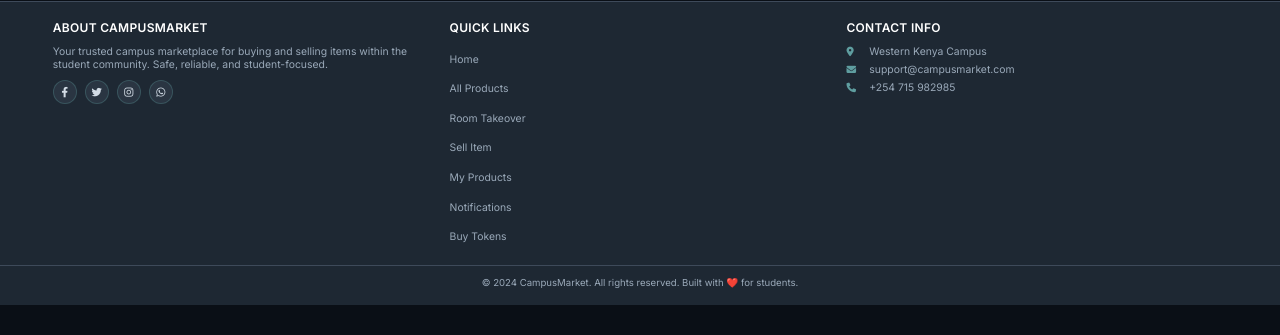
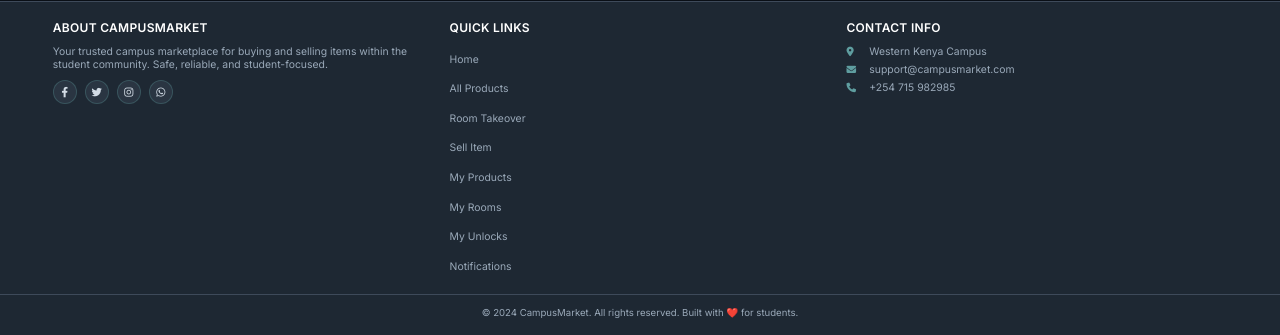
Before and after one commit to krypt-69/JOOUSTMARKETPLACE, a Flask app: page /rooms/my-unlocks in a window 1280 px wide; the page is wider, and only the part inside the window is pictured. Shown: the part 853-1188 px from the top of that part. Before the commit the page ends 1158 px from the top of that part, so only its background shows below. Run offline with Flask 3, Linux system fonts and the light colour scheme; a user stored in the database is signed in; data comes from the database, SQL or seed files in the repository; both versions use the stored data as it was after the commit; some libraries are stand-ins or nearby versions.

Commit message:
template fix

```diff
--- a/app/templates/base.html
+++ b/app/templates/base.html
@@ -7,7 +7,6 @@
     <link href="https://cdnjs.cloudflare.com/ajax/libs/font-awesome/6.4.0/css/all.min.css" rel="stylesheet">
     <link href="https://fonts.googleapis.com/css2?family=Inter:wght@300;400;500;600;700&display=swap" rel="stylesheet">
 
-    <!-- CSS files -->
     <!-- CSS files -->
     <link rel="stylesheet" href="{{ url_for('static', filename='css/main.css') }}">
     <link rel="stylesheet" href="{{ url_for('static', filename='css/navigation.css') }}">
@@ -22,7 +21,7 @@
     <link rel="stylesheet" href="{{ url_for('static', filename='css/edit_contact.css') }}">
     <link rel="stylesheet" href="{{ url_for('static', filename='css/unlock.css') }}">
     <link rel="stylesheet" href="{{ url_for('static', filename='css/notifications.css') }}">
-<link rel="stylesheet" href="{{ url_for('static', filename='css/announcements.css') }}">  <!-- ADD THIS -->
+    <link rel="stylesheet" href="{{ url_for('static', filename='css/announcements.css') }}">
 
     <script src="https://cdn.jsdelivr.net/npm/sweetalert2@11"></script>
 </head>
@@ -44,7 +43,6 @@
                 <a href="{{ url_for('products.all_products') }}">
                     <i class="fas fa-shopping-bag"></i>Products
                 </a>
-                <!-- NEW: Room Takeover Link -->
                 <a href="{{ url_for('rooms.index') }}">
                     <i class="fas fa-door-open"></i>Rooms
                 </a>
@@ -58,6 +56,12 @@
                     </a>
                     <a href="{{ url_for('products.my_products_list') }}">
                         <i class="fas fa-box"></i>My Items
+                    </a>
+                    <a href="{{ url_for('rooms.my_listings') }}">
+                        <i class="fas fa-door-open"></i>My Rooms
+                    </a>
+                    <a href="{{ url_for('rooms.my_unlocks') }}">
+                        <i class="fas fa-eye"></i>My Unlocks
                     </a>
                     <a href="{{ url_for('main.notification') }}">
                         <i class="fas fa-bell"></i>Notifications
@@ -83,7 +87,7 @@
         </div>
     </nav>
 
-    <!-- ENHANCED Mobile Bottom Navigation -->
+    <!-- Mobile Bottom Navigation -->
     <nav class="mobile-bottom-nav">
         <div class="mobile-nav-container" id="mobileNavContainer">
             <a href="{{ url_for('main.index') }}" class="mobile-nav-item">
@@ -94,7 +98,6 @@
                 <i class="fas fa-shopping-bag"></i>
                 <span>Products</span>
             </a>
-            <!-- NEW: Room Takeover Mobile Link -->
             <a href="{{ url_for('rooms.index') }}" class="mobile-nav-item">
                 <i class="fas fa-door-open"></i>
                 <span>Rooms</span>
@@ -113,10 +116,17 @@
                     <i class="fas fa-box"></i>
                     <span>My Items</span>
                 </a>
+                <a href="{{ url_for('rooms.my_listings') }}" class="mobile-nav-item">
+                    <i class="fas fa-door-open"></i>
+                    <span>My Rooms</span>
+                </a>
+                <a href="{{ url_for('rooms.my_unlocks') }}" class="mobile-nav-item">
+                    <i class="fas fa-eye"></i>
+                    <span>My Unlocks</span>
+                </a>
                 <a href="{{ url_for('main.notification') }}" class="mobile-nav-item notification-item">
                     <i class="fas fa-bell"></i>
                     <span>Alerts</span>
-                    <span class="notification-badge">3</span>
                 </a>
                 <a href="{{ url_for('announcements.index') }}" class="mobile-nav-item">
                     <i class="fas fa-bullhorn"></i>
@@ -181,13 +191,13 @@
                 <ul class="footer-links">
                     <li><a href="{{ url_for('main.index') }}">Home</a></li>
                     <li><a href="{{ url_for('products.all_products') }}">All Products</a></li>
-                    <!-- NEW: Room Takeover Footer Link -->
                     <li><a href="{{ url_for('rooms.index') }}">Room Takeover</a></li>
                     {% if current_user.is_authenticated %}
                         <li><a href="{{ url_for('products.create_product') }}">Sell Item</a></li>
                         <li><a href="{{ url_for('products.my_products_list') }}">My Products</a></li>
+                        <li><a href="{{ url_for('rooms.my_listings') }}">My Rooms</a></li>
+                        <li><a href="{{ url_for('rooms.my_unlocks') }}">My Unlocks</a></li>
                         <li><a href="{{ url_for('main.notification') }}">Notifications</a></li>
-                        <li><a href="{{ url_for('products.my_products_list') }}">Buy Tokens</a></li>
                     {% else %}
                         <li><a href="{{ url_for('auth.register') }}">Register</a></li>
                         <li><a href="{{ url_for('auth.login') }}">Login</a></li>
@@ -221,4 +231,5 @@
     <script src="{{ url_for('static', filename='js/unlock.js') }}" defer></script>
     <script src="{{ url_for('static', filename='js/notifications.js') }}" defer></script>
     <script src="{{ url_for('static', filename='js/announcements.js') }}" defer></script>
+</body>
 </html>
--- a/app/templates/rooms/my_unlocks.html
+++ b/app/templates/rooms/my_unlocks.html
@@ -25,7 +25,7 @@
                         </div>
 
                         {% if room.image %}
-                        <img src="{{ url_for('static', filename='uploads/' + room.image) }}" class="card-img-top" alt="{{ room.title }}" style="height: 180px; object-fit: cover;">
+                        <img src="{{ url_for('static', filename='uploads/product_images/' + room.image) }}" class="card-img-top" alt="{{ room.title }}" style="height: 180px; object-fit: cover;">
                         {% else %}
                         <div class="bg-light d-flex align-items-center justify-content-center" style="height: 180px;">
                             <i class="fas fa-home fa-3x text-secondary"></i>
@@ -55,9 +55,12 @@
                                 <a href="{{ url_for('rooms.detail', room_id=room.id) }}" class="btn btn-outline-primary">
                                     <i class="fas fa-eye"></i> View Details
                                 </a>
-                                <a href="{{ url_for('chat.chat_with_user', user_id=room.seller_id, product_id=room.id) }}" class="btn btn-outline-success">
-                                    <i class="fas fa-comment"></i> Chat
-                                </a>
+                                <!-- FIXED: Use form to start chat instead of broken URL -->
+                                <form method="POST" action="{{ url_for('chat.start_chat', product_id=room.id) }}" style="display: inline; width: 50%;">
+                                    <button type="submit" class="btn btn-outline-success" style="width: 100%;">
+                                        <i class="fas fa-comment"></i> Chat
+                                    </button>
+                                </form>
                             </div>
                         </div>
                     </div>
```
Also changed, not shown: app/templates/rooms/my_listings.html (+9 -28 lines), instance/marketplace.db. Lines whose indentation alone changed are shown as unchanged.
